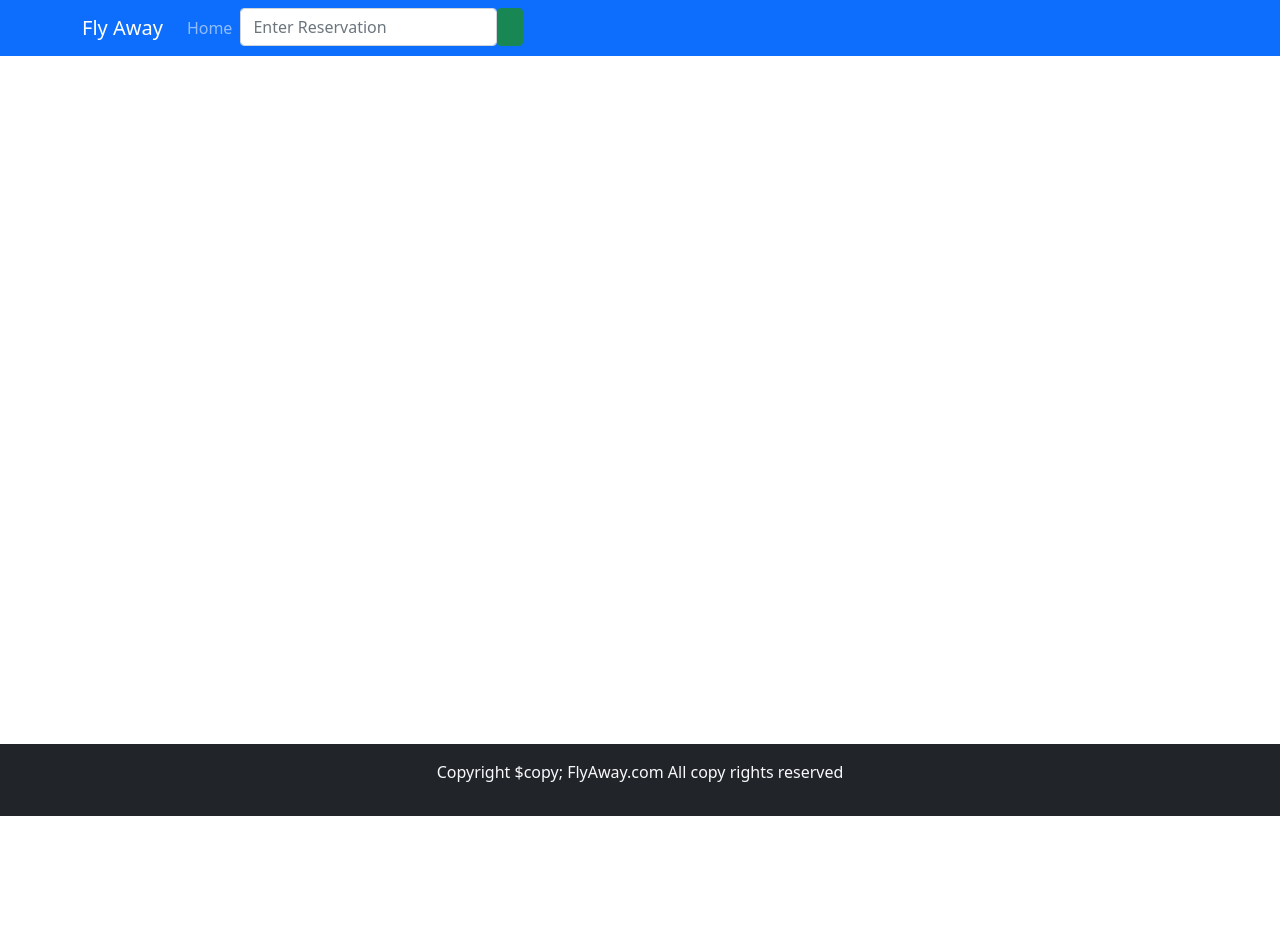
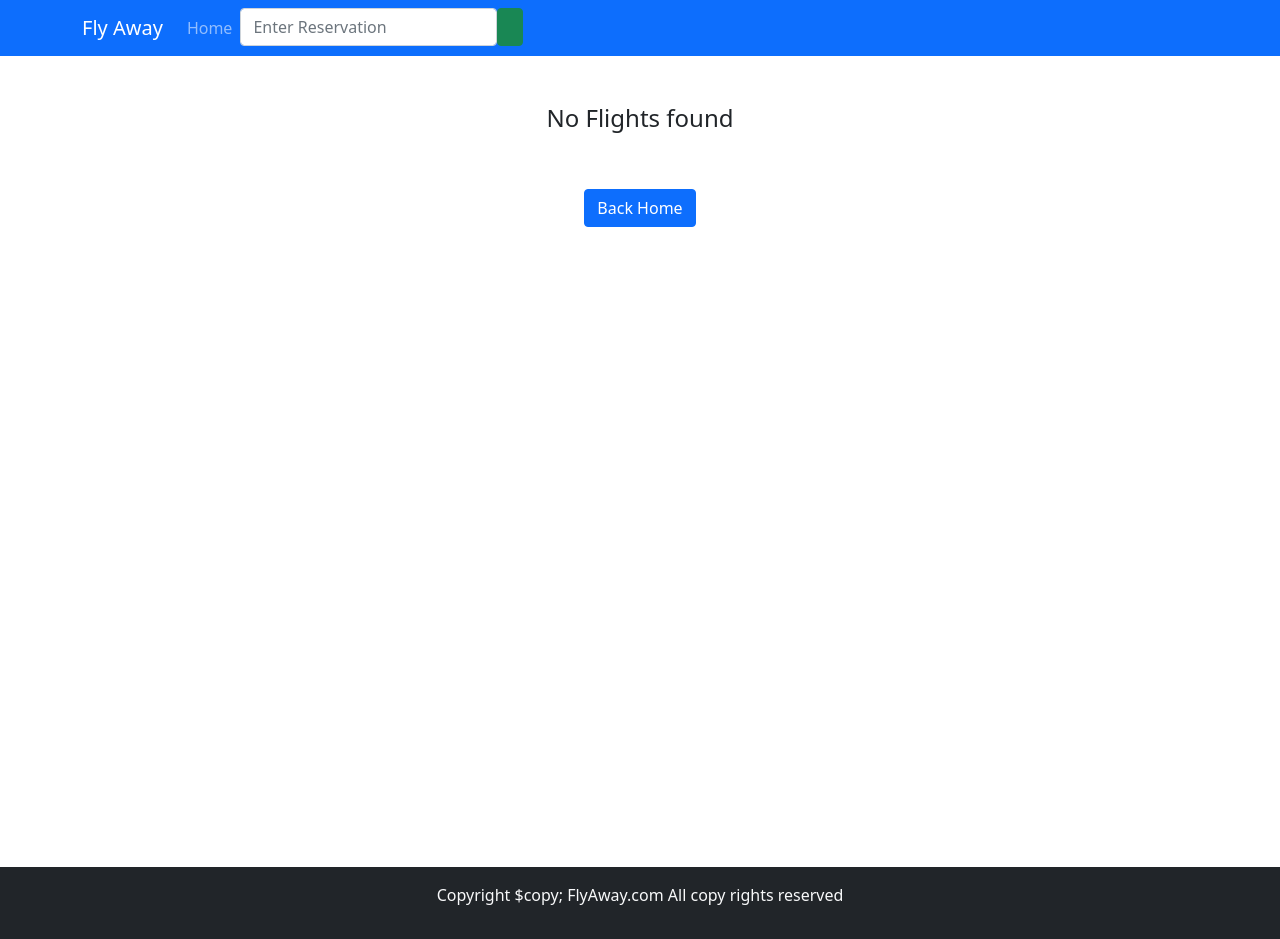
Before and after one commit to Digital-Dreamers/fly_away_client, a React (Create React App) app in the folder src/: page /results in a window 1280 px wide. Before the commit the page ends 816 px from the top, so only its background shows below. Built offline with nearby package versions, Linux system fonts and the light colour scheme; the HTML template or start-up script is replaced by a standard one.

Commit message:
Filter Flights by how many seats are available

```diff
--- a/src/components/BookFlight.js
+++ b/src/components/BookFlight.js
@@ -1,8 +1,7 @@
 import React, { useState, useContext, useEffect } from 'react'
 // import { useParams, useNavigate } from 'react-router-dom'
 import Container from 'react-bootstrap/Container'
-import { Form, Row, Col, Option, Button } from 'react-bootstrap'
-import SearchFlight from './subcomponents/SearchFlight'
+import { Form, Row, Col, Button } from 'react-bootstrap'
 import { GlobalContext } from './helpers/GlobalContext'
 
 function BookFlight() {
@@ -30,7 +29,6 @@ function BookFlight() {
     city,
     state,
     reservationNumber,
-    flightNumberId,
     seatNumberId,
   } = formData
 
@@ -311,7 +309,7 @@ function BookFlight() {
             <Row>
               <Col className="mt-5" xs={12} md={6}>
                 {' '}
-                Depature Time -{' '}
+                Departure Time -{' '}
                 {!flights ? null : flights.selectedFlight.departureTime}
               </Col>
               <Col className="mt-5" xs={12} md={6}>
--- a/src/components/Reservation.js
+++ b/src/components/Reservation.js
@@ -10,9 +10,9 @@ function Reservation() {
   const [seatAvailable] = useState(true)
   const reservationId = useParams()
   const navigate = useNavigate()
-  const API_URL = `https://fly-away-api.herokuapp.com/reservations/${reservationId.id}`
-  const API_URL_DELETE = ` https://fly-away-api.herokuapp.com/reservations/cancellation/${data._id}/${passenger._id}`
-  const API_URL_UPDATE_SEAT = `https://fly-away-api.herokuapp.com/update-old-seat`
+  const API_URL = `https://fly-away-api.herokuapp.com/customers/reservations/${reservationId.id}`
+  const API_URL_DELETE = ` https://fly-away-api.herokuapp.com/customers/reservations/cancellation/${data._id}/${passenger._id}`
+  const API_URL_UPDATE_SEAT = `https://fly-away-api.herokuapp.com/cutomers/update-old-seat`
 
   useEffect(() => {
     const fetchData = async () => {
--- a/src/components/Results.js
+++ b/src/components/Results.js
@@ -1,4 +1,4 @@
-import React, { useContext } from 'react'
+import React, { useContext, useEffect, useState } from 'react'
 import { useNavigate } from 'react-router-dom'
 
 // bootstrap comps
@@ -12,10 +12,25 @@ import { GlobalContext } from './helpers/GlobalContext'
 
 function Results() {
   const { flights, setSelectedFlight } = useContext(GlobalContext)
+  const [filteredFlights, setFilteredFlights] = useState([])
   let navigate = useNavigate()
 
+
+  useEffect(() => {
+    if(flights.length > 0){
+      flights.forEach(async (flight, index) => {
+        const response = await fetch(`https://fly-away-api.herokuapp.com/customers/search/flight/available-seats/${flight._id}`)
+        const parsedRes = await response.json()
+        const seatsArr = parsedRes.seats.filter(seat => seat.available === true)
+        if(seatsArr.length > 0){
+          flight.availableSeats = seatsArr.length
+          setFilteredFlights(...filteredFlights, [flight])
+        }
+      })
+    }
+  }, [])
+
   const handleBookClick = (flight) => {
-    // console.log(flight)
     setSelectedFlight(flight)
     navigate('/book-flight')
   }
@@ -23,7 +38,7 @@ function Results() {
   const renderFlights = () => {
     return (
       <>
-        {flights.map((flight) => {
+        {filteredFlights.map((flight) => {
           return (
             <Col xs={12} className="border mb-3" key={flight._id}>
               <Row>
@@ -64,7 +79,7 @@ function Results() {
                   </Row>
                   <Row>
                     <Col xs={12}>
-                      <p>Available Seats: {flight.totalSeats}</p>
+                      <p>Available Seats: {flight.availableSeats}</p>
                     </Col>
                   </Row>
                 </Col>
@@ -86,9 +101,26 @@ function Results() {
     )
   }
 
+  const renderNoFlights = () => {
+    return(
+      <Container>
+        <Row>
+          <Col xs={12}>
+          <h4>No Flights found</h4>
+          </Col>
+        </Row>
+        <Row className='mt-5'>
+          <Col xs={12}>
+            <Button onClick={()=> navigate('/')}>Back Home</Button>
+          </Col>
+        </Row>
+      </Container>
+    )
+  }
+
   return (
     <Container className="mt-5">
-      <Row>{flights ? renderFlights() : null}</Row>
+      <Row>{filteredFlights.length > 0 ? renderFlights() : renderNoFlights() }</Row>
     </Container>
   )
 }
```
